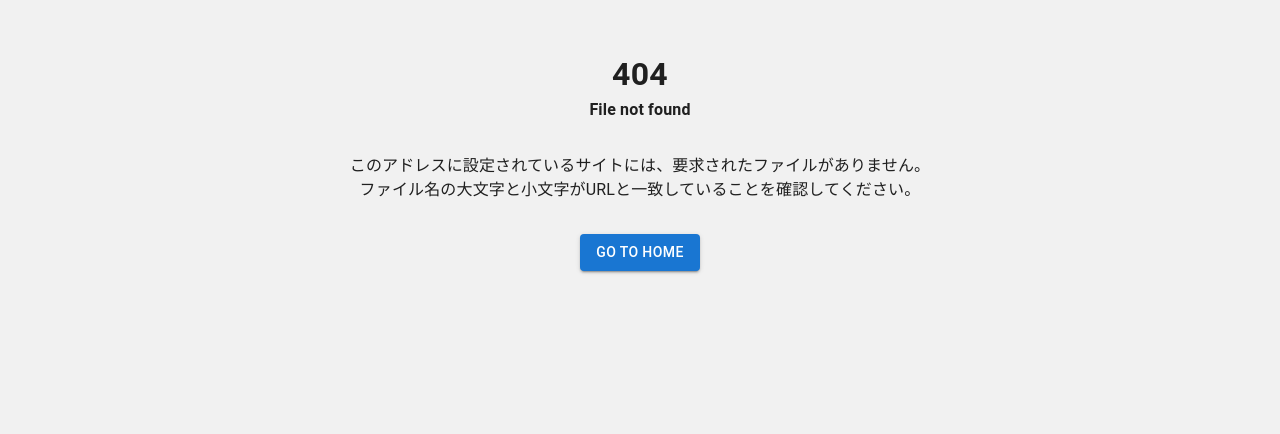
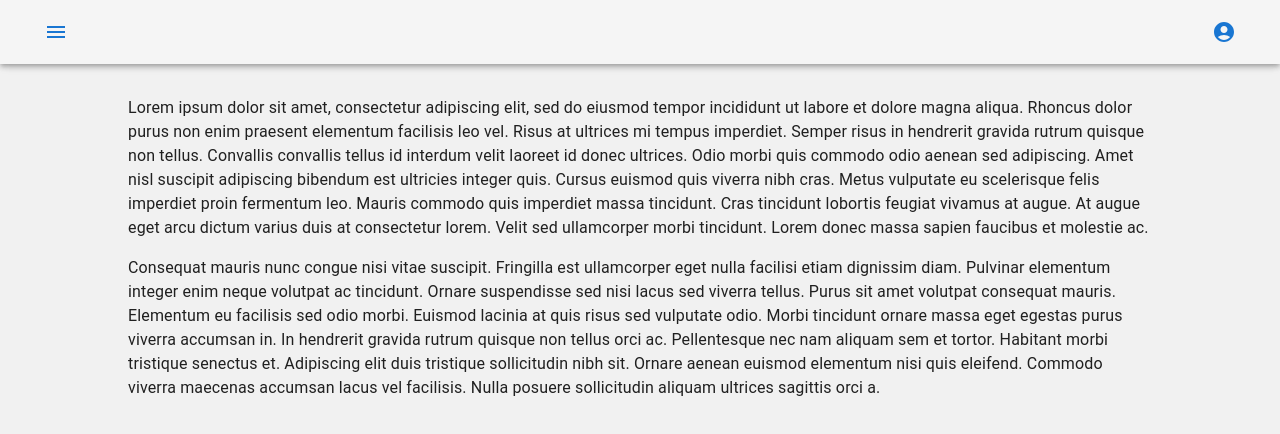
Before and after one commit to shtk0119/Portfolio, a Next.js app: page /home in a window 1280 px wide. Before the commit this address had no page. Shown: the top 434 px of the page. Built offline with nearby package versions, Linux system fonts and the light colour scheme.

Commit message:
Home Page under development

```diff
--- a/package.json
+++ b/package.json
@@ -11,7 +11,7 @@
   "dependencies": {
     "@emotion/react": "^11.10.4",
     "@emotion/styled": "^11.10.4",
-    "@mui/icons-material": "^5.10.6",
+    "@mui/icons-material": "^5.10.9",
     "@mui/material": "^5.10.8",
     "firebase": "^9.10.0",
     "next": "12.3.1",
--- /dev/null
+++ b/src/pages/home.tsx
@@ -0,0 +1,166 @@
+import { useState } from "react";
+import type { NextPage } from "next";
+import { AppBar, Box, Button, Divider, Drawer, IconButton, List, ListItem, ListItemButton, ListItemIcon, ListItemText, MenuItem, styled, Toolbar, Typography } from "@mui/material";
+import { Menu, AccountCircle, ChevronLeft, Info, Search, Newspaper } from '@mui/icons-material';
+import HomeIcon from '@mui/icons-material/Home';
+import ListIcon from '@mui/icons-material/List';
+
+const CustomToolbar = styled(Toolbar)({
+  display: 'flex',
+  justifyContent: 'space-between',
+  minHeight: '64px'
+});
+
+const drawerWidth = 240;
+
+const DrawerHeader = styled('div')(({ theme }) => ({
+  display: 'flex',
+  alignItems: 'center',
+  padding: theme.spacing(0, 1),
+  ...theme.mixins.toolbar,
+  justifyContent: 'flex-end'
+}));
+
+const Home: NextPage = () => {
+  const [open, setOpen] = useState(false);
+
+  const handleDrawerOpen = () => {
+    setOpen(true);
+  }
+
+  const handleDrawerClose = () => {
+    setOpen(false);
+  }
+
+  const IconSwitch = (index: number) => {
+    switch(index) {
+      case 0:
+        return <HomeIcon />
+      break;
+      case 1:
+        return <ListIcon />
+      break;
+      case 2:
+        return <Info />
+      break;
+      case 3:
+        return <Search />
+      break;
+      case 4:
+        return <Newspaper />
+      break;
+
+      default:
+      break;
+    }
+  }
+
+  const [anchorEl, setAnchorEl] = useState(false);
+  const open1 = Boolean(anchorEl);
+  const handleClick = () => {
+    setAnchorEl(true);
+  };
+  const handleClose = () => {
+    setAnchorEl(false);
+  };
+
+  return (
+    <Box>
+      <AppBar color='default'>
+        <CustomToolbar>
+          <Button onClick={handleDrawerOpen}>
+            <Menu />
+          </Button>
+          <Box>
+            <Button>
+              {open1 ?
+                <>
+                  <AccountCircle />
+                  <Box position='absolute' top='48px' right='0' bgcolor='white'>
+                    <Button onClick={handleClose}>Profile</Button>
+                    <Button onClick={handleClose}>Profile</Button>
+                    <Button onClick={handleClose}>Profile</Button>
+                  </Box>
+                </>
+                :
+                <AccountCircle onClick={() => handleClick()} />
+              }
+            </Button>
+
+          </Box>
+        </CustomToolbar>
+      </AppBar>
+
+      <Drawer
+        sx={{
+          width: drawerWidth,
+          flexShrink: 0,
+          '& .MuiDrawer-paper' : {
+            width: drawerWidth,
+            boxSizing: 'border-box',
+          },
+        }}
+        variant="persistent"
+        anchor="left"
+        open={open}
+      >
+        <DrawerHeader>
+          <IconButton onClick={handleDrawerClose}>
+            <ChevronLeft />
+          </IconButton>
+        </DrawerHeader>
+        <Divider />
+        <List>
+          {['ホーム', 'タスク管理', '引越し先情報', '役所検索', 'メディア'].map((text, index) => (
+            <>
+              <ListItem key={text} disablePadding>
+                <ListItemButton>
+                  <ListItemIcon>
+                    {IconSwitch(index)}
+                  </ListItemIcon>
+                  <ListItemText primary={text} />
+                </ListItemButton>
+              </ListItem>
+              <Divider />
+            </>
+          ))}
+        </List>
+      </Drawer>
+
+
+      <Box padding='32px 128px'>
+        <DrawerHeader />
+        <Typography paragraph>
+          Lorem ipsum dolor sit amet, consectetur adipiscing elit, sed do eiusmod
+          tempor incididunt ut labore et dolore magna aliqua. Rhoncus dolor purus non
+          enim praesent elementum facilisis leo vel. Risus at ultrices mi tempus
+          imperdiet. Semper risus in hendrerit gravida rutrum quisque non tellus.
+          Convallis convallis tellus id interdum velit laoreet id donec ultrices.
+          Odio morbi quis commodo odio aenean sed adipiscing. Amet nisl suscipit
+          adipiscing bibendum est ultricies integer quis. Cursus euismod quis viverra
+          nibh cras. Metus vulputate eu scelerisque felis imperdiet proin fermentum
+          leo. Mauris commodo quis imperdiet massa tincidunt. Cras tincidunt lobortis
+          feugiat vivamus at augue. At augue eget arcu dictum varius duis at
+          consectetur lorem. Velit sed ullamcorper morbi tincidunt. Lorem donec massa
+          sapien faucibus et molestie ac.
+        </Typography>
+
+        <Typography paragraph>
+          Consequat mauris nunc congue nisi vitae suscipit. Fringilla est ullamcorper
+          eget nulla facilisi etiam dignissim diam. Pulvinar elementum integer enim
+          neque volutpat ac tincidunt. Ornare suspendisse sed nisi lacus sed viverra
+          tellus. Purus sit amet volutpat consequat mauris. Elementum eu facilisis
+          sed odio morbi. Euismod lacinia at quis risus sed vulputate odio. Morbi
+          tincidunt ornare massa eget egestas purus viverra accumsan in. In hendrerit
+          gravida rutrum quisque non tellus orci ac. Pellentesque nec nam aliquam sem
+          et tortor. Habitant morbi tristique senectus et. Adipiscing elit duis
+          tristique sollicitudin nibh sit. Ornare aenean euismod elementum nisi quis
+          eleifend. Commodo viverra maecenas accumsan lacus vel facilisis. Nulla
+          posuere sollicitudin aliquam ultrices sagittis orci a.
+        </Typography>
+      </Box>
+    </Box>
+  )
+}
+
+export default Home;
```
Also changed, not shown: 1 other file (tests, documents, lock files or other folders).
